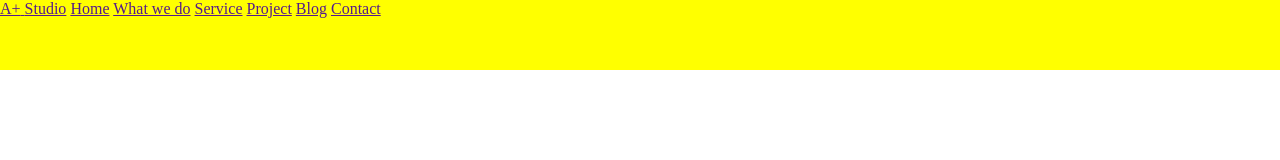
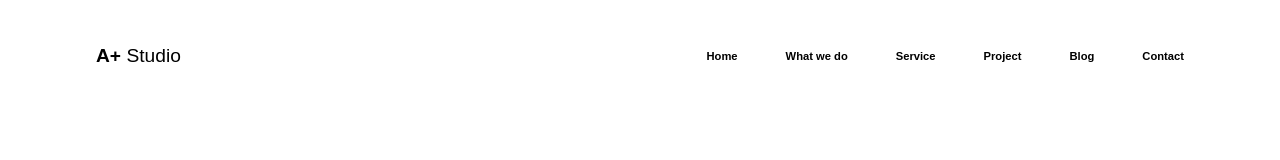
Before and after one commit to Sahar118/work-team-HTML-CSS, a plain HTML site: page index.html in a window 1280 px wide. Drawn offline with Linux system fonts and the light colour scheme.

Commit message:
headerready

```diff
--- a/css/header.css
+++ b/css/header.css
@@ -1,4 +1,34 @@
 .header {
-  height: 70px;
-  background-color: yellow;
+  height: 80px;
+  background-color: white;
+  display: flex;
+  justify-content: flex-start;
+  align-items: center;
+  font-family: Arial, Helvetica, sans-serif;
 }
+.navlinks {
+  text-decoration: none;
+  color: black;
+  margin-top: 2rem;
+  margin-left: 3rem;
+  font-size: 0.7rem;
+  font-weight: 550;
+}
+
+#navlogo {
+  margin-left: 6rem;
+  font-size: 1.2rem;
+}
+#navbiggesttext {
+  font-weight: 700;
+}
+#navbigtext {
+  font-weight: 400;
+}
+#navspan {
+  flex-grow: 1;
+}
+
+#navcontact {
+  margin-right: 6rem;
+}
```
